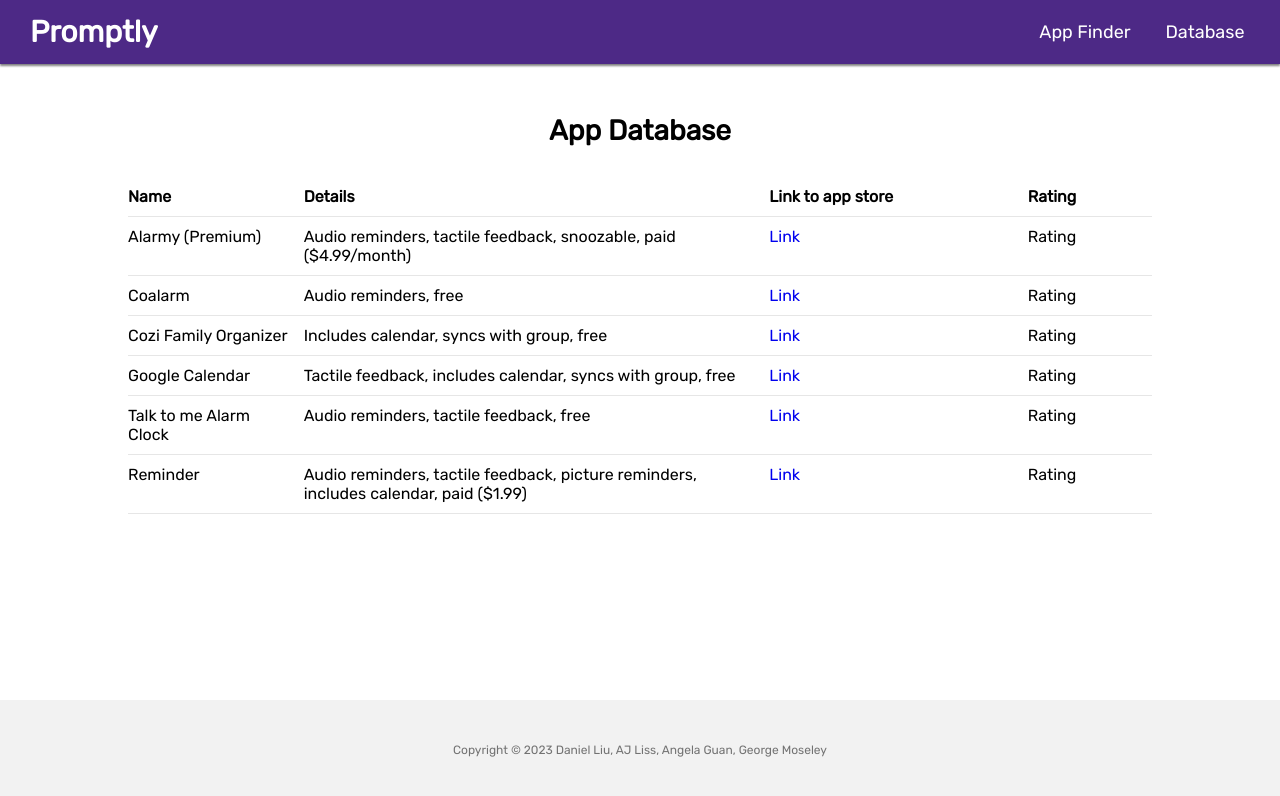
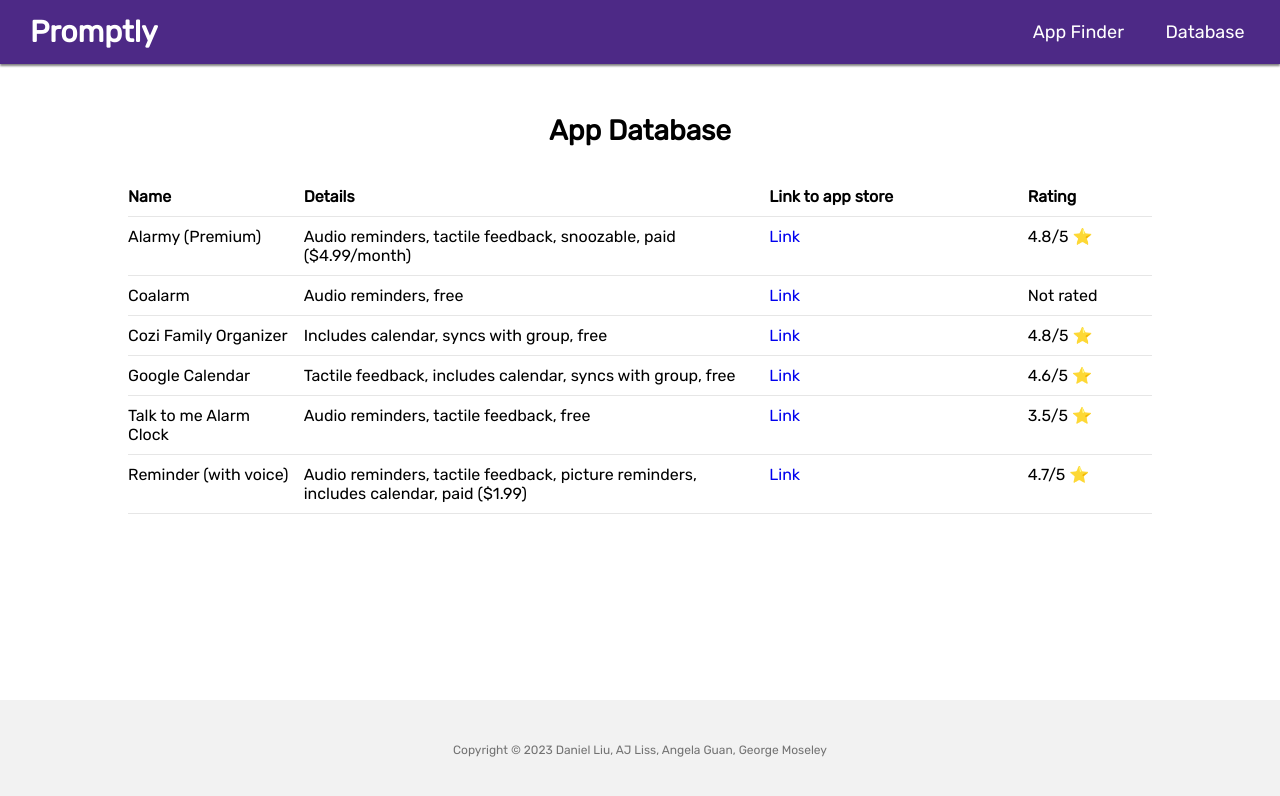
Before and after one commit to dtcteams101/dtcteams101.github.io, a Vue app: page /database in a window 1280 px wide. Shown: the top 796 px of the page. Built offline with nearby package versions, Linux system fonts and the light colour scheme.

Commit message:
Updated database and added link to form

```diff
--- a/src/components/Navbar.vue
+++ b/src/components/Navbar.vue
@@ -6,9 +6,10 @@
   <nav>
     <RouterLink class="home" to="/">Promptly</RouterLink>
     <div class="links">
-      <RouterLink to="/appfinder" v-slot="{ navigate }">
+      <!-- <RouterLink to="/appfinder" v-slot="{ navigate }">
         <button @click="navigate">App Finder</button>
-      </RouterLink>
+      </RouterLink> -->
+      <a href="https://idc8nflfnud.typeform.com/to/HmgFptlu" target="_blank" class="button">App Finder</a>
       <RouterLink to="/database" v-slot="{ navigate }">
         <button @click="navigate">Database</button>
       </RouterLink>
@@ -39,7 +40,14 @@
   font-size: 18px;
 }
 
-button:hover {
+.button {
+  padding: 21px 21px;
+  color: white;
+  font-family: 'Rubik', sans-serif;
+  font-size: 18px;
+}
+
+button:hover, .button:hover {
   background: #59309c;
 }
 
--- a/src/components/Table.vue
+++ b/src/components/Table.vue
@@ -6,12 +6,12 @@
 <template>
   <div class="table">
     <TableHeader />
-    <TableRow name="Alarmy (Premium)" details="Audio reminders, tactile feedback, snoozable, paid ($4.99/month)" link="Link" rating="Rating" />
-    <TableRow name="Coalarm" details="Audio reminders, free" link="Link" rating="Rating" />
-    <TableRow name="Cozi Family Organizer" details="Includes calendar, syncs with group, free" link="Link" rating="Rating" />
-    <TableRow name="Google Calendar" details="Tactile feedback, includes calendar, syncs with group, free" link="Link" rating="Rating" />
-    <TableRow name="Talk to me Alarm Clock" details="Audio reminders, tactile feedback, free" link="Link" rating="Rating" />
-    <TableRow name="Reminder" details="Audio reminders, tactile feedback, picture reminders, includes calendar, paid ($1.99)" link="Link" rating="Rating" />
+    <TableRow name="Alarmy (Premium)" details="Audio reminders, tactile feedback, snoozable, paid ($4.99/month)" link="https://apps.apple.com/us/app/alarmy-alarm-clock-sleepsound/id1163786766" rating="4.8/5 ⭐" />
+    <TableRow name="Coalarm" details="Audio reminders, free" link="https://apps.apple.com/no/app/voice-alarm-clock-coalarm/id1586940322" rating="Not rated" />
+    <TableRow name="Cozi Family Organizer" details="Includes calendar, syncs with group, free" link="https://apps.apple.com/us/app/cozi-family-organizer/id407108860" rating="4.8/5 ⭐" />
+    <TableRow name="Google Calendar" details="Tactile feedback, includes calendar, syncs with group, free" link="https://apps.apple.com/us/app/google-calendar-get-organized/id909319292" rating="4.6/5 ⭐" />
+    <TableRow name="Talk to me Alarm Clock" details="Audio reminders, tactile feedback, free" link="https://apps.apple.com/us/app/talk-to-me-alarm-clock/id1535616112" rating="3.5/5 ⭐" />
+    <TableRow name="Reminder (with voice)" details="Audio reminders, tactile feedback, picture reminders, includes calendar, paid ($1.99)" link="https://apps.apple.com/us/app/reminder-reminders-with-voice/id1071899483" rating="4.7/5 ⭐" />
   </div>
 </template>
 
--- a/src/components/TableRow.vue
+++ b/src/components/TableRow.vue
@@ -12,7 +12,7 @@
     <div id="name">{{ name }}</div>
     <div id="details">{{ details }}</div>
     <div id="link">
-      <a href="{{ link }}">{{ link }}</a>
+      <a :href="link" target="_blank">Link</a>
     </div>
     <div id="rating">{{ rating }}</div>
   </div>
--- a/src/views/AppFinderView.vue
+++ b/src/views/AppFinderView.vue
@@ -1,7 +1,8 @@
 <script setup>
-
+import { createWidget } from '@typeform/embed'
+import '@typeform/embed/build/css/widget.css'
 </script>
 
 <template>
-  <h2>App Finder</h2>
+
 </template>
--- a/src/views/HomeView.vue
+++ b/src/views/HomeView.vue
@@ -6,9 +6,10 @@
 <template>
     <h1>Find the perfect prompting app for your needs</h1>
     <div id="startbutton">
-      <RouterLink to="/appfinder" v-slot="{ navigate }">
+      <!-- <RouterLink to="/appfinder" v-slot="{ navigate }">
         <Button text="Let's go!" :onClick="navigate" />
-      </RouterLink>
+      </RouterLink> -->
+      <a href="https://idc8nflfnud.typeform.com/to/HmgFptlu" target="_blank" class="button">Let's go!</a>
     </div>
 </template>
 
@@ -23,10 +24,27 @@
   margin-top: 14%;
 }
 
+.button {
+  padding: 10px 40px;
+  border-radius: 30px;
+  font-size: 30px;
+  font-family: 'Rubik', sans-serif;
+  border-style: hidden;
+  background-color: #4d2986;
+  color: white;
+  cursor: pointer;
+}
+
+.button:hover {
+  background-color: #432475;
+}
+
 #startbutton {
+  display: flex;
   width: 200px;
   height: 60px;
   margin: auto;
   padding-top: 30px;
+  justify-content: center;
 }
 </style>
--- a/vite.config.js
+++ b/vite.config.js
@@ -5,7 +5,7 @@
 
 // https://vitejs.dev/config/
 export default defineConfig({
-  base: process.env.NODE_ENV === 'production' ? '/promptly/' : '/',
+  // base: process.env.NODE_ENV === 'production' ? '/promptly/' : '/',
   plugins: [vue()],
   resolve: {
     alias: {
```
Also changed, not shown: 10 other files (tests, documents, lock files or other folders).
